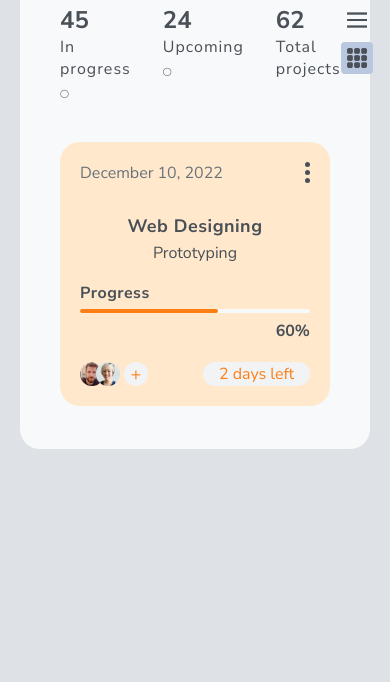
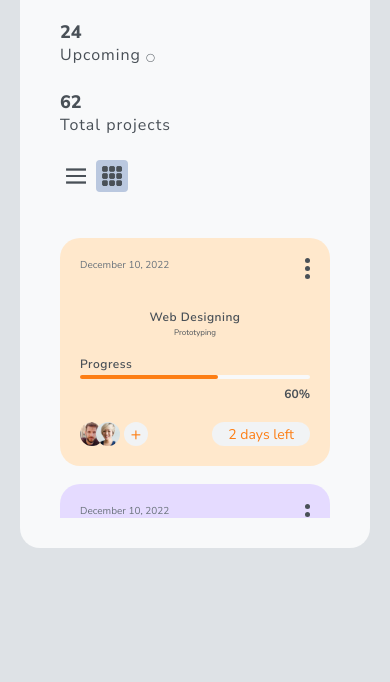
Before and after one commit to ameencoder/dashboard-clone, a plain HTML site: page index.html in a window 390 px wide. Shown: the part 162-844 px from the top of the page. Drawn offline with Linux system fonts and the light colour scheme.

Commit message:
maked responsive

```diff
--- /dev/null
+++ b/css/media.css
@@ -0,0 +1,87 @@
+@media only screen and (max-width: 768px) {
+  .app {
+    height: auto;
+  }
+
+  .title span {
+    font-size: 24px;
+  }
+
+  .stats.flex {
+    flex-direction: column;
+    gap: 24px;
+  }
+
+  .stats--titles {
+    flex-direction: column;
+    gap: 24px;
+  }
+
+  .stats--titles div > span {
+    font-size: 18px;
+    font-weight: 800;
+  }
+
+  /* list view */
+  .top-area span {
+    font-size: 14px;
+  }
+
+  .middle-area span {
+    font-size: 12px;
+  }
+
+  .middle-area span:first-child {
+    font-size: 16px;
+    font-weight: 600;
+    letter-spacing: 0.5px;
+    margin-bottom: 2px;
+  }
+
+  .progress p {
+    font-size: 14px;
+    font-weight: 600;
+    letter-spacing: 0.5px;
+    margin-bottom: 3px;
+  }
+
+  .percentage-area span:last-child {
+    font-size: 14px;
+  }
+
+  .right {
+    font-size: 14px;
+  }
+}
+@media only screen and (max-width: 560px) {
+  /* list view for small devices */
+  .top-area span {
+    font-size: 10px;
+  }
+
+  .middle-area span {
+    font-size: 8px;
+  }
+
+  .middle-area span:first-child {
+    font-size: 12px;
+    font-weight: 600;
+    letter-spacing: 0.5px;
+    margin-bottom: 2px;
+  }
+
+  .progress p {
+    font-size: 12px;
+    font-weight: 600;
+    letter-spacing: 0.5px;
+    margin-bottom: 3px;
+  }
+
+  .percentage-area span:last-child {
+    font-size: 12px;
+  }
+
+  .list-parent {
+    gap: 12px;
+  }
+}
--- a/css/style.css
+++ b/css/style.css
@@ -67,6 +67,9 @@ body {
 
 .app .main--content {
   display: flex;
+  justify-content: center;
+  align-items: center;
+
   flex-wrap: wrap;
   gap: 18px;
   height: 290px;
--- a/index.html
+++ b/index.html
@@ -5,7 +5,10 @@
     <meta http-equiv="X-UA-Compatible" content="IE=edge" />
     <meta name="viewport" content="width=device-width, initial-scale=1.0" />
     <title>Dashboard</title>
+
     <link rel="stylesheet" href="./css/style.css" />
+    <link rel="stylesheet" href="./css/media.css" />
+
     <script defer src="./script.js"></script>
   </head>
   <body>
--- a/script.js
+++ b/script.js
@@ -173,7 +173,7 @@ const data = [
 const render = function (data) {
   container[1].innerHTML = data
     .map(
-      d =>
+      (d) =>
         `<div class="container parent ${d.parentClass}">
   <div class="top-area flex">
     <span>${d.date}</span>
```
